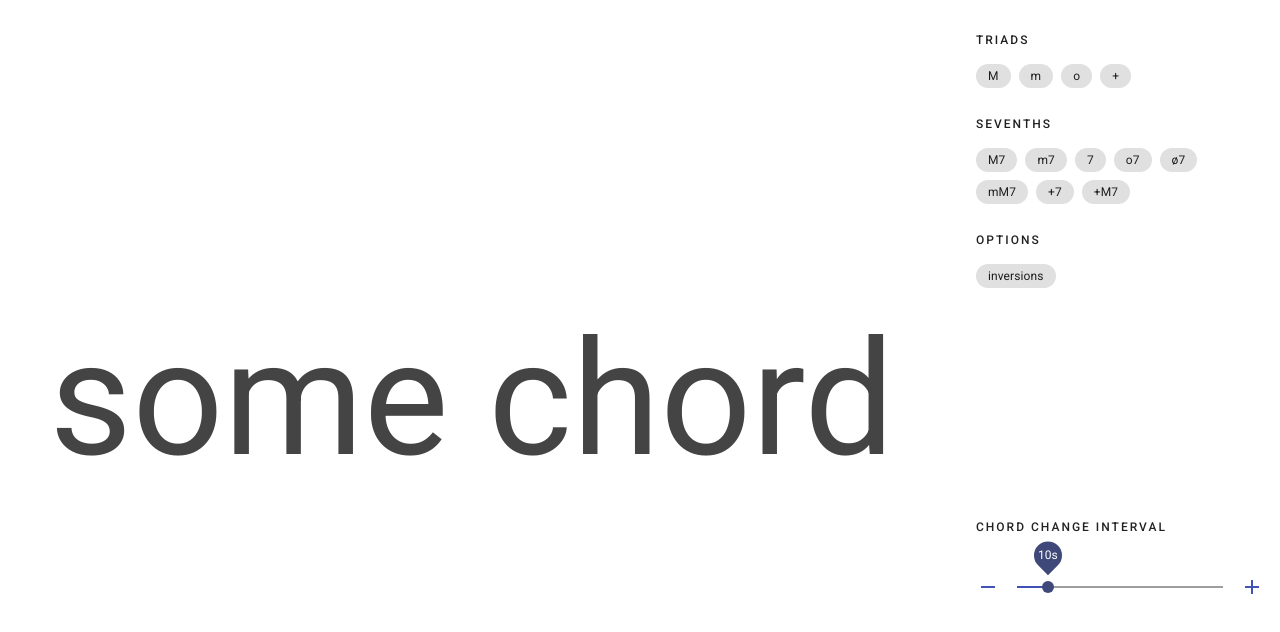
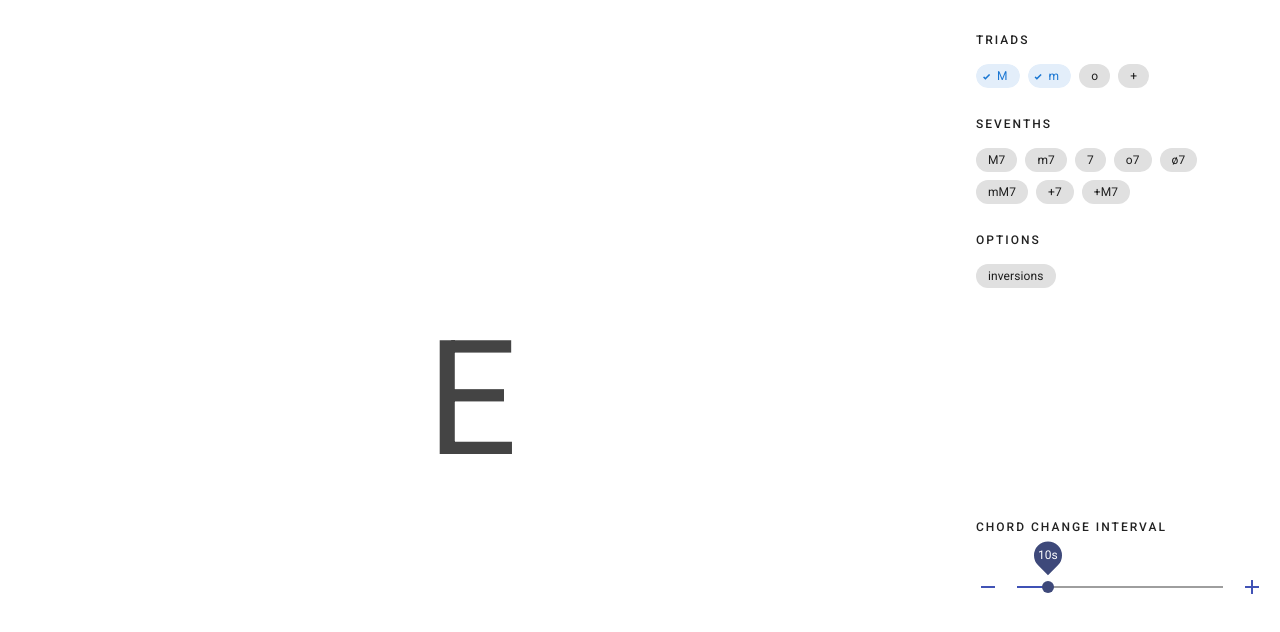
Before and after one commit to nobodyisme/chords, a Vue app: page / in a window 1280 px wide. Shown: the top 632 px of the page. Built offline with nearby package versions, Linux system fonts and the light colour scheme.

Commit message:
Fix default chord types to M and m

```diff
--- a/src/App.vue
+++ b/src/App.vue
@@ -21,7 +21,7 @@ import PlayBox from "./components/PlayBox.vue";
 import PlayConfBox from "./components/PlayConfBox.vue";
 import ChordsSelectorBox from "./components/ChordsSelectorBox.vue";
 
-import { randomChord, renderChord } from "./chords";
+import { chord_type_ids, randomChord, renderChord } from "./chords";
 
 export default {
   name: "App",
@@ -88,7 +88,17 @@ export default {
   },
 
   created: function () {
-    this.chord_types = this.parseLocalStorageValue("chord_types", []);
+    let default_chord_types = [
+      chord_type_ids.major_triad,
+      chord_type_ids.minor_triad,
+    ];
+    this.chord_types = this.parseLocalStorageValue(
+      "chord_types",
+      default_chord_types
+    );
+    if (this.chord_types.length == 0) {
+      this.chord_types = default_chord_types;
+    }
     this.inversions = this.parseLocalStorageValue("inversions", false);
     this.chord_change_interval = this.parseLocalStorageValue(
       "chord_change_interval",
```
